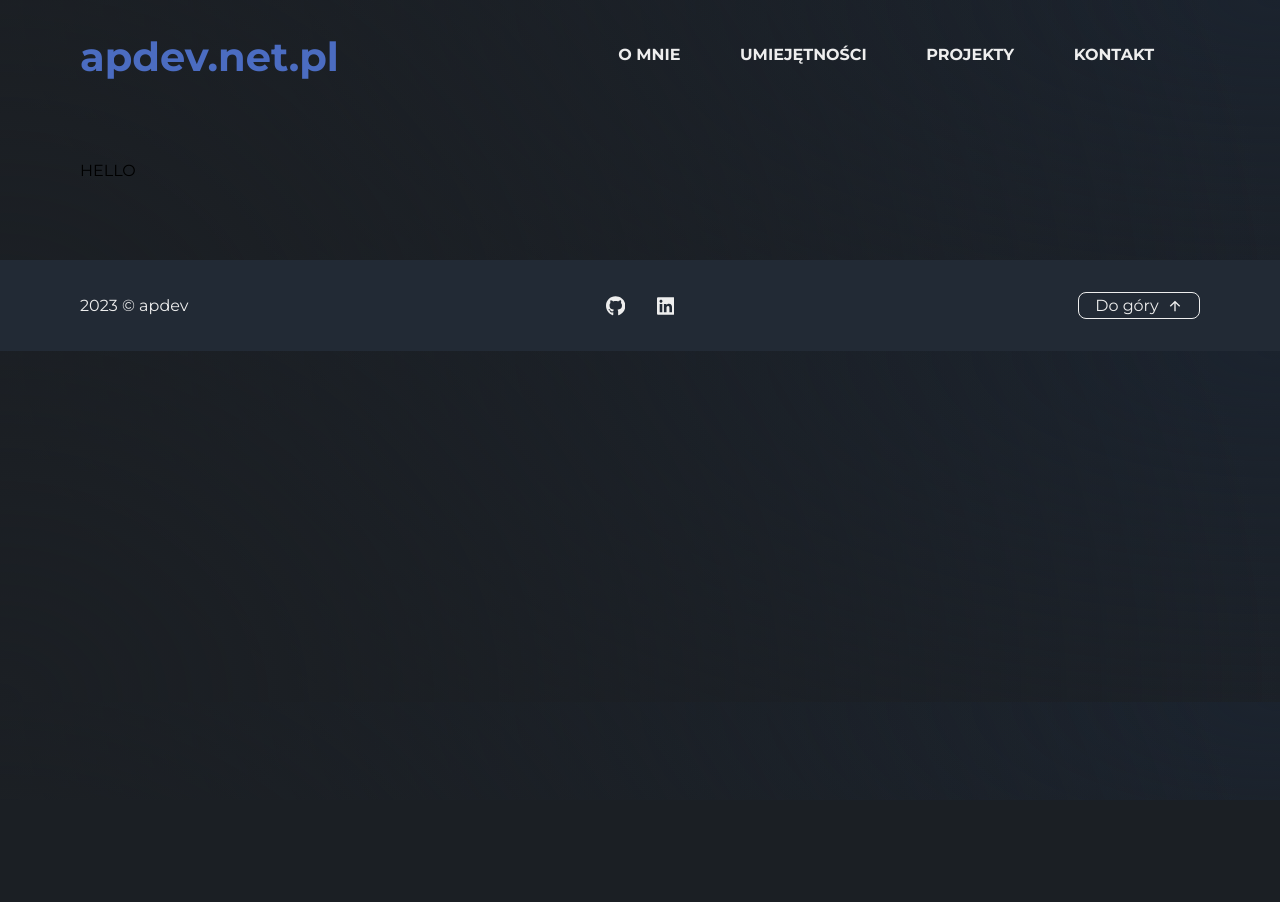
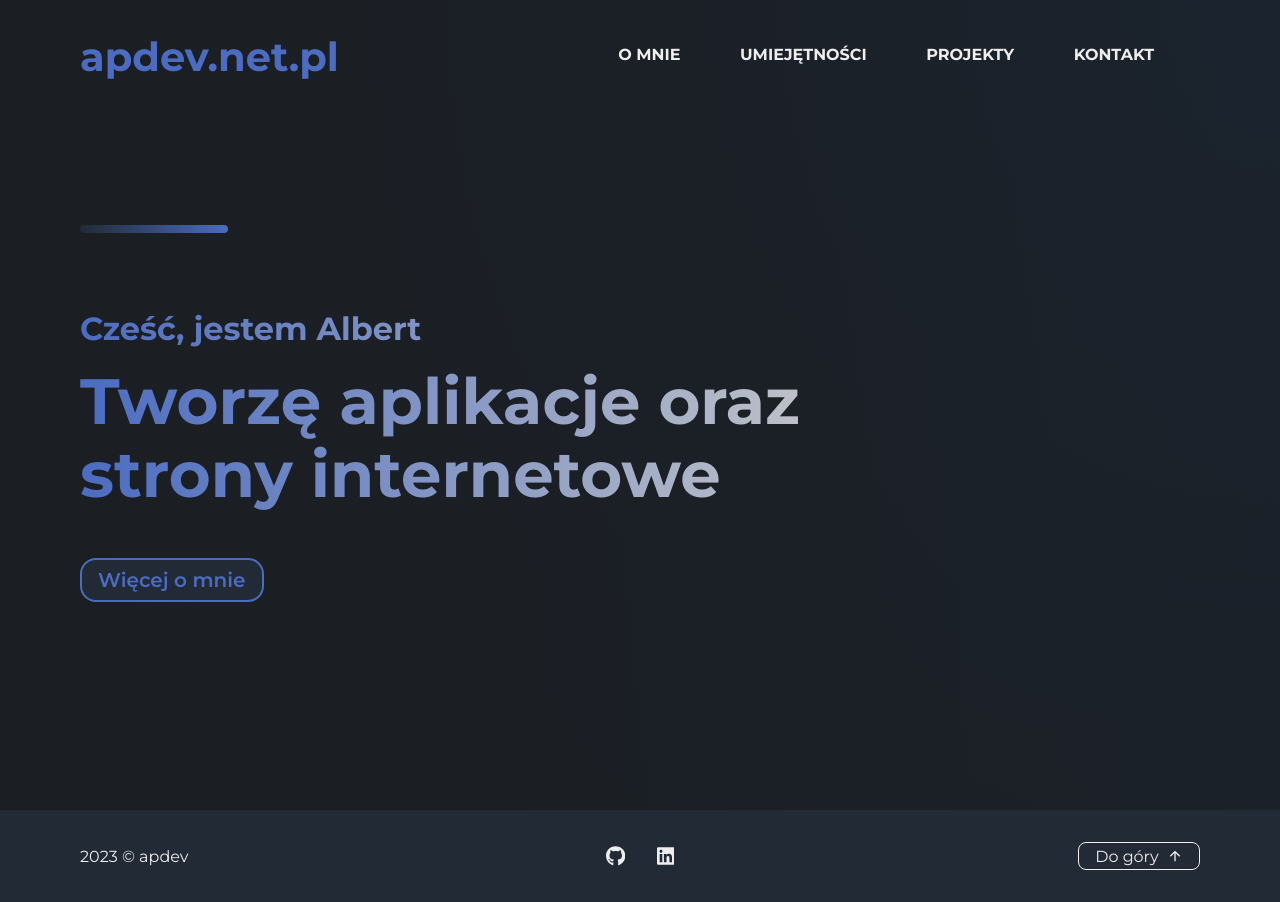
Before and after one commit to alpawlowski/portfolio2k23, a Gatsby site: page / in a window 1280 px wide. Before the commit the page ends 800 px from the top, so only its background shows below. Built offline with nearby package versions, Linux system fonts and the light colour scheme; Gatsby itself is replaced by a stand-in of ours.

Commit message:
background animation

```diff
--- a/src/pages/index.js
+++ b/src/pages/index.js
@@ -1,13 +1,181 @@
-import React from "react";
+import React, { useState } from "react";
+import styled from "styled-components";
 import MainTemplate from "../templates/MainTemplate";
+import BackgroundAnimation from '../components/BackgroundAnimation/BackgroundAnimation'
+import { Link } from 'gatsby';
+
+const StyledHeading = styled.h1`
+  font-size: 64px;
+  line-height: 1.132em;
+  font-weight: 700;
+  width: 70%;
+  margin: 4rem 0 3rem;
+  background: rgba(0, 0, 0, 0) linear-gradient(90deg, rgb(75, 108, 193) 0%, rgb(200, 200, 200) 100%) 0% 0% padding-box;
+  -webkit-text-fill-color: transparent;
+  -webkit-background-clip: text;
+  color: transparent;
+
+  @media (min-width: ${({theme}) => theme.media.none}) and (max-width: ${({theme}) => theme.media.landscapePhone}) {
+    width: 100%;
+    font-size: 48px;
+  }
+
+  ::before{
+      content: "";
+      display: block;
+      position: relative;
+      top: 0;
+      border-radius: 2rem;
+      max-width: 148px;
+      min-height: 8px;
+      margin-bottom: 3rem;
+      /* margin-right: 20px; */
+      background: rgba(0, 0, 0, 0) linear-gradient(270deg, rgb(75, 108, 193) 0%, rgb(34, 42, 53) 100%) repeat scroll 0% 0%;
+  }
+
+`;
+
+const StyledName = styled.h2`
+  text-align: center;
+  font-family: sans-serif;
+  font-size: 4rem;
+  overflow: hidden;
+  display: flex;
+  align-items: center;
+  justify-content: center;
+  /* max-height: 70vh; */
+  /* height: 70vh; */
+  width: 70vw;
+  font-weight: bolder;
+  /* box-shadow: 10px 10px 10px 10px red; */
+  background: rgba(0, 0, 0, 0) linear-gradient(90deg, rgb(75, 108, 193) 0%, rgb(200, 200, 200) 100%) 0% 0% padding-box;
+  -webkit-text-fill-color: transparent;
+  -webkit-background-clip: text;
+  color: transparent;
+
+`;
+
+const MainWrapper = styled.main`
+
+  & {
+        width: 100%;
+        height: auto;
+        display: flex;
+        flex-direction: column;
+        align-items: center;
+        justify-content: center;
+        opacity: 1;
+        animation: show-up 1s ;
+        overflow: hidden;
+    }
+
+    @keyframes show-up
+    {
+        0%{ opacity: 0; }
+        10%{ opacity: 0.1; }
+        20%{ opacity: 0.2; }
+        30%{ opacity: 0.3; }
+        40%{ opacity: 0.4; }
+        50%{ opacity: 0.5; }
+        60%{ opacity: 0.6; }
+        70%{ opacity: 0.7; }
+        80%{ opacity: 0.8; }
+        90%{ opacity: 0.9; }
+        100%{ opacity: 1; }
+    }
+`;
+
+const StyledContactBtn = styled(Link)`
+
+  & {
+      display: inline-block;
+      border: 2px solid ${({theme}) => theme.colors.color_blue};
+      background-color: ${({theme}) => theme.colors.footer_bg};
+      padding: 0.5rem 1rem;
+      border-radius: 1rem;
+      color: ${({theme}) => theme.colors.color_blue};
+      font-size: 20px;
+      text-decoration: none;
+      font-weight: 600;
+      cursor: pointer;
+      margin: 0 0 8rem;
+      transition: background-color 0.4s;
+
+      :hover {
+          background-color: rgba(75, 108, 193, 0.4);
+      }
+  }
+
+`;
+
+const StyledHello = styled.span`
+
+  & {
+    font-size: 2rem;
+    font-weight: bolder;
+    margin: 0;
+    padding: 0;
+
+    @media (min-width: ${({theme}) => theme.media.none}) and (max-width: ${({theme}) => theme.media.landscapePhone}) {
+      font-size: 1.5rem;
+    }
+  }
+
+`;
+
+const Blink = styled.span`
+
+  & {
+    animation: blink 1.25s infinite;
+    margin-left: 0.5rem;
+  }
+
+  @keyframes blink {
+    0% {
+        opacity: 1;
+    }
+    50% {
+        opacity: 1;
+    }
+    51% {
+        opacity: 0;
+    }
+    100% {
+        opacity: 0;
+    }
+  }
+`;
 
 const HomePage = () => {
 
+  const [showApp, setShowApp] = useState(false);
+
+  setTimeout(() => setShowApp(true), 1400)
+
+
   return (
     <>
-      <MainTemplate>
-        HELLO
-      </MainTemplate>
+        {!showApp ? (
+              <BackgroundAnimation />
+        ) : (
+          <MainWrapper>
+            <MainTemplate>
+              <title>Strona główna | apdev.net.pl</title>
+              <StyledHeading>
+                <StyledHello>Cześć, jestem Albert</StyledHello> <br />
+                Tworzę aplikacje oraz strony internetowe
+                <Blink>_</Blink>
+              </StyledHeading>
+              <StyledContactBtn to="/about">
+                Więcej o mnie
+              </StyledContactBtn>
+              <StyledName>
+
+              </StyledName>
+
+            </MainTemplate>
+          </MainWrapper>
+        )}
     </>
   )
 }
```
Also changed, not shown: src/components/BackgroundAnimation/BackgroundAnimation.js (added, +71 -0 lines), src/components/MainWrapper/MainWrapper.js (added, +9 -0 lines).
